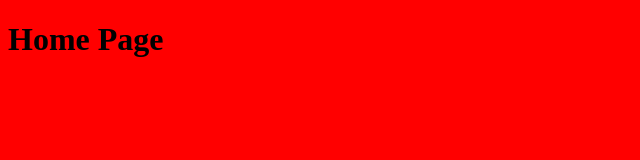
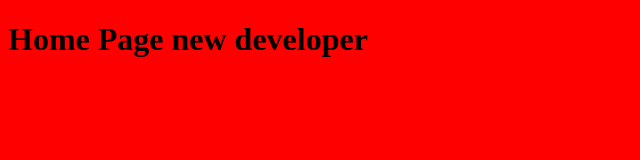
Before and after one commit to jmsherry/git-test-three, a plain HTML site: page index.html in a window 1280 px wide. Shown: the whole page, without its empty margins (0-640 px from the left). Drawn offline with Linux system fonts and the light colour scheme.

Commit message:
other dev change

```diff
--- a/index.html
+++ b/index.html
@@ -9,7 +9,7 @@
 </head>
 
 <body>
-  <h1>Home Page</h1>
+  <h1>Home Page new developer</h1>
 </body>
 
 </html>
```
